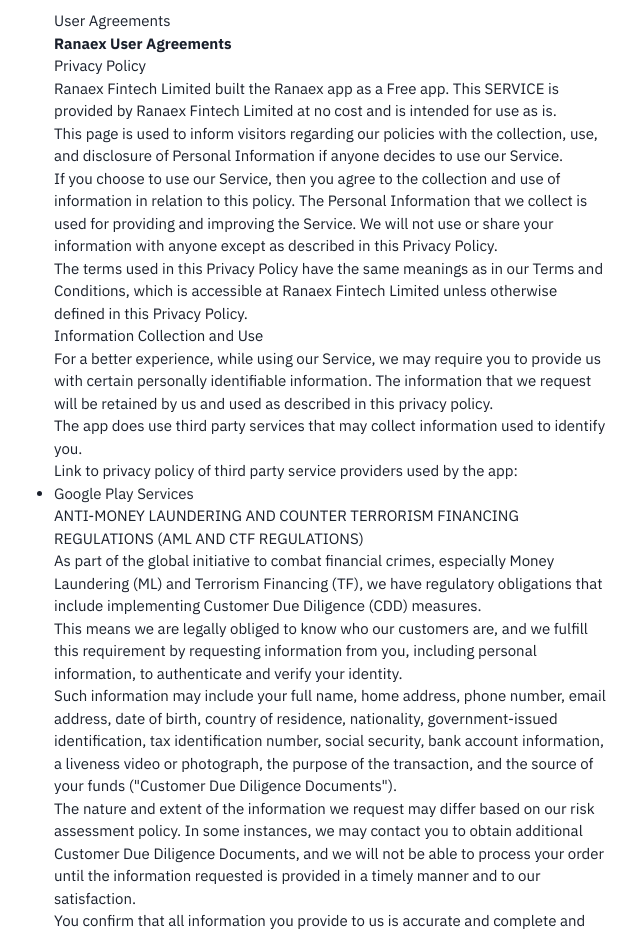
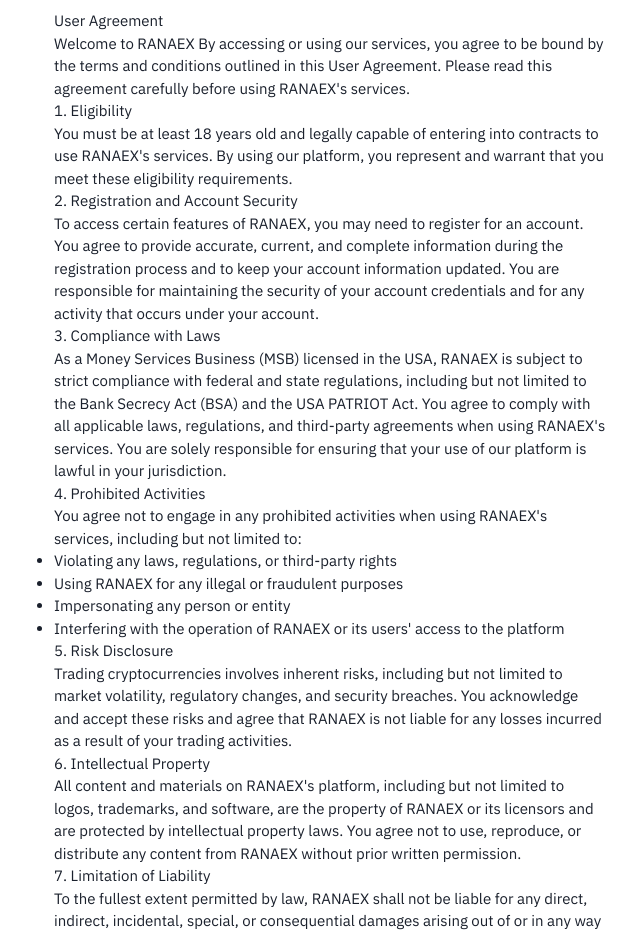
Before and after one commit to Abdullah-Sajjad026/Ranaex-bitex, a React (Vite) app: page /user-agreement in a window 1280 px wide. Shown: the part 80-1015 px from the top of the page, without its empty margins (310-950 px from the left). Built offline with nearby package versions, Linux system fonts and the light colour scheme.

Commit message:
feat(content): updated md content and redirection links to be internal

```diff
--- a/index.html
+++ b/index.html
@@ -2,7 +2,7 @@
 <html lang="en">
   <head>
     <meta charset="UTF-8" />
-    <link rel="icon" type="image/svg+xml" href="/logo-rounded.jpeg" />
+    <link rel="icon" type="image/svg+xml" href="/app-icon.png" />
     <meta name="viewport" content="width=device-width, initial-scale=1.0" />
 
     <link rel="preconnect" href="https://fonts.googleapis.com" />
--- a/src/App.tsx
+++ b/src/App.tsx
@@ -1,22 +1,22 @@
 import { useEffect } from "react";
-import { BrowserRouter, Route, Routes,  } from "react-router-dom";
 import { QueryClient, QueryClientProvider } from "react-query";
+import { BrowserRouter, Route, Routes } from "react-router-dom";
 
 import { ChakraProvider } from "@chakra-ui/react";
 import appTheme from "./config/theme-config";
 
+import ViewLegalStatement from "@/views/legal-statement";
+import ViewSecurityInformation from "@/views/security-information.tsx";
+import ViewUserAgreement from "@/views/user-agreement.tsx";
 import LayoutWrapper from "./components/layout/layout-wrapper";
+import ViewAbout from "./views/about";
 import ViewHome from "./views/home";
+import ViewLogin from "./views/login";
 import ViewMarketFeatures from "./views/market-features";
 import ViewTradeFiat from "./views/trade-fiat";
-import ViewLogin from "./views/login";
-import ViewAbout from "./views/about";
-import ViewSecurityInformation from "@/views/security-information.tsx";
-import ViewAuditReport from "@/views/audit-report.tsx";
-import ViewUserAgreement from "@/views/user-agreement.tsx";
 
+import ViewDownloadApp from "@/views/download-app.tsx";
 import "./App.css";
-import ViewDownloadApp from "@/views/download-app.tsx";
 
 function App() {
   const queryClient = new QueryClient();
@@ -37,9 +37,12 @@
             <Routes>
               <Route path="/" element={<ViewHome />} />
               <Route path={"/about"} element={<ViewAbout />} />
-              <Route path={"/security-information"} element={<ViewSecurityInformation />} />
+              <Route
+                path={"/security-information"}
+                element={<ViewSecurityInformation />}
+              />
               <Route path={"/user-agreement"} element={<ViewUserAgreement />} />
-              <Route path="/audit-report" element={<ViewAuditReport />} />
+              <Route path="/legal-statement" element={<ViewLegalStatement />} />
               <Route path="/features" element={<ViewMarketFeatures />} />
               <Route path="/coin/:coin" element={<ViewTradeFiat />} />
               <Route path="/login" element={<ViewLogin />} />
--- a/src/components/layout/footer.tsx
+++ b/src/components/layout/footer.tsx
@@ -33,27 +33,15 @@
           {t("words.aboutUs")}
         </Link>
 
-        <Link
-          as={RouterLink}
-          to="https://ranaex.com/about?type=8"
-          color="white"
-        >
+        <Link as={RouterLink} to="/security-information" color="white">
           {t("words.securityInformation")}
         </Link>
 
-        <Link
-          as={RouterLink}
-          to="https://ranaex.com/about?type=2"
-          color="white"
-        >
+        <Link as={RouterLink} to="/legal-statement" color="white">
           Legal Statement
         </Link>
 
-        <Link
-          as={RouterLink}
-          to="https://ranaex.com/about?type=9"
-          color="white"
-        >
+        <Link as={RouterLink} to="/user-agreement" color="white">
           User Agreement
         </Link>
       </VStack>
--- a/src/components/layout/sidebar-drawer.tsx
+++ b/src/components/layout/sidebar-drawer.tsx
@@ -59,7 +59,7 @@
 
               <Link
                 as={RouterLink}
-                to="https://ranaex.com/about?type=8"
+                to="/security-information"
                 onClick={onClose}
                 color="brand.black"
               >
@@ -68,7 +68,7 @@
 
               <Link
                 as={RouterLink}
-                to="https://ranaex.com/about?type=2"
+                to="/legal-statement"
                 onClick={onClose}
                 color="brand.black"
               >
@@ -77,7 +77,7 @@
 
               <Link
                 as={RouterLink}
-                to="https://ranaex.com/about?type=9"
+                to="/user-agreement"
                 onClick={onClose}
                 color="brand.black"
               >
--- a/src/data/about-us.md
+++ b/src/data/about-us.md
@@ -39,3 +39,5 @@
 ## Verify Our License
 
 For verification of our MSB license issued by the Financial Crime Enforcement Bureau (FinCEN), please visit the following link: [MSB License Verification](https://www.fincen.gov/msb-state-selector)
+
+2024-01-10 19:04:47
--- /dev/null
+++ b/src/data/legal-statement.md
@@ -0,0 +1,29 @@
+# Legal Statement
+
+Welcome to RANAEX This Legal Statement governs your use of RANAEX's services and provides important information about our legal rights and obligations. By accessing or using RANAEX's platform, you agree to be bound by the terms outlined in this Legal Statement.
+
+## 1. Disclaimer of Warranties
+
+RANAEX's services are provided on an "as is" and "as available" basis, without any warranties or representations of any kind, express or implied. We do not guarantee the accuracy, completeness, reliability, or suitability of the information provided on our platform. Your use of RANAEX's services is at your own risk.
+
+## 2. Limitation of Liability
+
+To the fullest extent permitted by law, RANAEX shall not be liable for any direct, indirect, incidental, special, or consequential damages arising out of or in any way connected with your use of our platform, including but not limited to damages for loss of profits, goodwill, use, data, or other intangible losses. This limitation of liability applies whether the alleged liability is based on contract, tort, negligence, strict liability, or any other basis.
+
+## 3. Indemnification
+
+You agree to indemnify and hold harmless RANAEX and its affiliates, officers, directors, employees, agents, and licensors from and against any claims, liabilities, damages, losses, costs, or expenses (including attorney's fees) arising out of or in any way related to your use of RANAEX's services, violation of this Legal Statement, or infringement of any intellectual property or other rights of any person or entity.
+
+## 4. Jurisdiction and Venue
+
+This Legal Statement shall be governed by and construed in accordance with the laws of the State of [insert state], United States of America, without regard to its conflict of law provisions. Any dispute arising out of or relating to this Legal Statement shall be resolved exclusively in the state or federal courts located in [insert county], [insert state].
+
+## 5. Severability
+
+If any provision of this Legal Statement is found to be invalid or unenforceable, that provision shall be enforced to the maximum extent permissible, and the remaining provisions of this Legal Statement shall remain in full force and effect.
+
+## 6. Changes to This Legal Statement
+
+RANAEX reserves the right to update or modify this Legal Statement at any time without prior notice. We will post the updated Legal Statement on our website and indicate the date of the last update. Your continued use of RANAEX's services after any changes to this Legal Statement constitutes acceptance of those changes.
+
+2024-01-10 19:30:13
--- a/src/data/security-information.md
+++ b/src/data/security-information.md
@@ -1,19 +1,51 @@
-Security Information
+# Privacy Policy
 
-**Ranaex Information Security Policy**
+At RANAEX, we are committed to protecting your privacy and ensuring the security of your personal information. This Privacy Policy outlines how we collect, use, and disclose your information when you use our services. By accessing or using RANAEX's platform, you consent to the terms outlined in this Privacy Policy.
 
-Ranaex Fintech Limited (hereinafter referred to as "Ranaex") recognizes the paramount importance of ensuring the security of information assets entrusted to us by our valued customers and partners. Committed to upholding the highest standards of information security, Ranaex adheres to all relevant laws, ordinances, and regulations governing the safeguarding of information assets. Our commitment is driven by the desire to earn and maintain the trust of our customers and partners, enhance the quality of our services, and ensure the stable continuity of our business operations.
+## 1. Information Collection and Use
 
-**Definition of Information Assets:** In the context of this fundamental policy, information assets encompass the data entrusted to Ranaex by its customers and partners. This also includes confidential information owned by Ranaex, stored across various media or documents. Additionally, it extends to the hardware, software, and networks that constitute Ranaex's information systems.
+We may collect certain personally identifiable information from you when you use RANAEX's services, including but not limited to:
 
-**Information Security Management Structure:** To ensure the appropriate use and safeguarding of information assets against unauthorized access, loss, forgery, leakage, and other potential risks, Ranaex establishes and operates a robust management structure.
+- Name
+- Email address
+- Date of birth
+- Address
+- Phone number
+- Government-issued identification
+- Tax identification number
+- Bank account information
+- Transaction history
 
-- **Information Asset Manager:** An Information Asset Manager is appointed to oversee the safeguarding and proper management of information assets. This role is integral to maintaining the integrity and security of entrusted information.
+We use this information to provide and improve our services, verify your identity, comply with legal and regulatory requirements, and communicate with you about your account and transactions.
 
-- **Employee Education and Training:** Ranaex places a high priority on information security literacy. Periodic education and training sessions are conducted for our employees and relevant third parties. These initiatives aim to enhance awareness, ensuring that all personnel are equipped to manage information assets responsibly and in compliance with established security protocols.
+## 2. Third-Party Services
 
-**Continuous Improvement:** Ranaex is dedicated to the continual improvement of its information security measures. Regular reviews and updates to our security protocols are undertaken to address emerging threats and challenges in the dynamic landscape of information security.
+RANAEX may use third-party services, such as analytics providers and payment processors, to facilitate our services. These third parties may collect information about your use of RANAEX's platform, which may include personal information. We encourage you to review the privacy policies of these third-party services to understand how they collect, use, and disclose your information.
 
-By adhering to these principles, Ranaex strives to create a secure environment for information assets, demonstrating our commitment to the trust and confidence placed in us by our customers and partners. This Information Security Policy is a living document, subject to periodic review and refinement to meet the evolving needs of our business and the information security landscape.
+## 3. Anti-Money Laundering and Know Your Customer (AML/KYC) Compliance
 
-2023-12-12 17:51:11
+As a Money Services Business (MSB) licensed in the USA, RANAEX is required to implement Customer Due Diligence (CDD) measures, including Anti-Money Laundering (AML) and Know Your Customer (KYC) procedures. We may request certain documents and information from you to authenticate and verify your identity, comply with legal and regulatory requirements, and mitigate the risk of financial crimes.
+
+## 4. Log Data and Cookies
+
+When you use RANAEX's platform, we may collect certain information automatically, including:
+
+- Device information (e.g., IP address, device type)
+- Usage data (e.g., pages visited, time spent on the platform)
+- Cookies and similar technologies
+
+We use this information to analyze trends, administer the platform, track users' movements, and gather demographic information. You can opt out of cookies by adjusting your browser settings, but please note that some features of RANAEX may not function properly if cookies are disabled.
+
+## 5. Data Security
+
+RANAEX employs commercially reasonable security measures to protect your personal information from unauthorized access, use, or disclosure. However, please be aware that no method of transmission over the internet or electronic storage is 100% secure, and we cannot guarantee the absolute security of your information.
+
+## 6. Children's Privacy
+
+RANAEX's services are not intended for individuals under the age of 18. We do not knowingly collect personal information from children under 18. If you are a parent or guardian and believe that your child has provided us with personal information, please contact us, and we will take appropriate action to remove the information from our systems.
+
+## 7. Changes to This Privacy Policy
+
+RANAEX reserves the right to update or modify this Privacy Policy at any time without prior notice. We will post the updated Privacy Policy on our website and indicate the date of the last update. Your continued use of RANAEX's services after any changes to this Privacy Policy constitutes acceptance of those changes.
+
+2024-01-10 19:26:43
--- a/src/data/user-agreement.md
+++ b/src/data/user-agreement.md
@@ -1,45 +1,46 @@
-User Agreements
+# User Agreement
 
-**Ranaex User Agreements**
+Welcome to RANAEX By accessing or using our services, you agree to be bound by the terms and conditions outlined in this User Agreement. Please read this agreement carefully before using RANAEX's services.
 
-Privacy Policy
+## 1. Eligibility
 
-Ranaex Fintech Limited built the Ranaex app as a Free app. This SERVICE is provided by Ranaex Fintech Limited at no cost and is intended for use as is.
+You must be at least 18 years old and legally capable of entering into contracts to use RANAEX's services. By using our platform, you represent and warrant that you meet these eligibility requirements.
 
-This page is used to inform visitors regarding our policies with the collection, use, and disclosure of Personal Information if anyone decides to use our Service.
+## 2. Registration and Account Security
 
-If you choose to use our Service, then you agree to the collection and use of information in relation to this policy. The Personal Information that we collect is used for providing and improving the Service. We will not use or share your information with anyone except as described in this Privacy Policy.
+To access certain features of RANAEX, you may need to register for an account. You agree to provide accurate, current, and complete information during the registration process and to keep your account information updated. You are responsible for maintaining the security of your account credentials and for any activity that occurs under your account.
 
-The terms used in this Privacy Policy have the same meanings as in our Terms and Conditions, which is accessible at Ranaex Fintech Limited unless otherwise defined in this Privacy Policy.
+## 3. Compliance with Laws
 
-Information Collection and Use
+As a Money Services Business (MSB) licensed in the USA, RANAEX is subject to strict compliance with federal and state regulations, including but not limited to the Bank Secrecy Act (BSA) and the USA PATRIOT Act. You agree to comply with all applicable laws, regulations, and third-party agreements when using RANAEX's services. You are solely responsible for ensuring that your use of our platform is lawful in your jurisdiction.
 
-For a better experience, while using our Service, we may require you to provide us with certain personally identifiable information. The information that we request will be retained by us and used as described in this privacy policy.
+## 4. Prohibited Activities
 
-The app does use third party services that may collect information used to identify you.
+You agree not to engage in any prohibited activities when using RANAEX's services, including but not limited to:
 
-Link to privacy policy of third party service providers used by the app:
+- Violating any laws, regulations, or third-party rights
+- Using RANAEX for any illegal or fraudulent purposes
+- Impersonating any person or entity
+- Interfering with the operation of RANAEX or its users' access to the platform
 
-- [Google Play Services](https://www.google.com/policies/privacy/)
+## 5. Risk Disclosure
 
-ANTI-MONEY LAUNDERING AND COUNTER TERRORISM FINANCING REGULATIONS (AML AND CTF REGULATIONS)
+Trading cryptocurrencies involves inherent risks, including but not limited to market volatility, regulatory changes, and security breaches. You acknowledge and accept these risks and agree that RANAEX is not liable for any losses incurred as a result of your trading activities.
 
-As part of the global initiative to combat financial crimes, especially Money Laundering (ML) and Terrorism Financing (TF), we have regulatory obligations that include implementing Customer Due Diligence (CDD) measures.
+## 6. Intellectual Property
 
-This means we are legally obliged to know who our customers are, and we fulfill this requirement by requesting information from you, including personal information, to authenticate and verify your identity.
+All content and materials on RANAEX's platform, including but not limited to logos, trademarks, and software, are the property of RANAEX or its licensors and are protected by intellectual property laws. You agree not to use, reproduce, or distribute any content from RANAEX without prior written permission.
 
-Such information may include your full name, home address, phone number, email address, date of birth, country of residence, nationality, government-issued identification, tax identification number, social security, bank account information, a liveness video or photograph, the purpose of the transaction, and the source of your funds ("Customer Due Diligence Documents").
+## 7. Limitation of Liability
 
-The nature and extent of the information we request may differ based on our risk assessment policy. In some instances, we may contact you to obtain additional Customer Due Diligence Documents, and we will not be able to process your order until the information requested is provided in a timely manner and to our satisfaction.
+To the fullest extent permitted by law, RANAEX shall not be liable for any direct, indirect, incidental, special, or consequential damages arising out of or in any way connected with your use of our platform.
 
-You confirm that all information you provide to us is accurate and complete and agree to keep us updated if any information provided changes.
+## 8. Modification of Terms
 
-You consent to the collection of information and permit us to keep records of such information, which will be stored in accordance with applicable data protection laws. For more details, please read the Privacy Policy.
+RANAEX reserves the right to modify or update these terms at any time without prior notice. It is your responsibility to review the User Agreement periodically for changes. Your continued use of RANAEX's services after any modifications to the terms constitutes acceptance of those changes.
 
-You also authorize us to make inquiries, whether directly or through third parties, that we consider necessary to verify your identity. When we carry out these inquiries, you acknowledge and agree that your personal information may be disclosed to credit reference, fraud prevention, or financial crime agencies.
+## 9. Governing Law and Dispute Resolution
 
-Log Data
+This User Agreement shall be governed by and construed in accordance with the laws of the United States of America. Any disputes arising out of or relating to this agreement shall be resolved through arbitration in accordance with the rules of the American Arbitration Association (AAA).
 
-We want to inform you that whenever you use our Service, in a case of an error in the app, we collect data and information (through third-party products) on your phone called Log Data. This Log Data may include information such as your device Internet Protocol ("IP") address, device name, operating system version, the configuration of the app when utilizing our Service, the time and date of your use of the Service, and other statistics.
-
-2024-01-15 17:02:02
+2024-01-10 19:18:17
--- a/src/views/audit-report.tsx
+++ b/src/views/legal-statement.tsx
@@ -1,13 +1,10 @@
-import { useTranslation } from "react-i18next";
 import Markdown from "react-markdown";
 
-import file from "@/data/audit-report.md";
+import file from "@/data/legal-statement.md";
 import { Box } from "@chakra-ui/react";
 import { useEffect, useState } from "react";
 
-export default function ViewAuditReport() {
-  const { t } = useTranslation();
-
+export default function ViewLegalStatement() {
   const [markdown, setMarkdown] = useState("");
 
   useEffect(() => {
```
